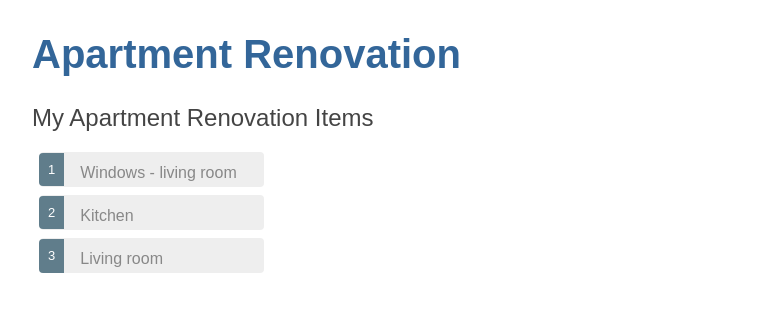
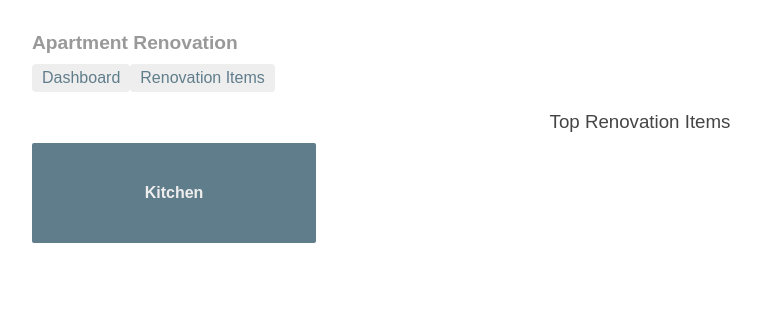
Before and after one commit to vispharaon/apt-renovation-items, an Angular app: page /dashboard in a window 1280 px wide. Before the commit this address led to /. Shown: the top 312 px of the page, without its empty margins (0-761 px from the left). Built offline with nearby package versions, Linux system fonts and the light colour scheme.

Commit message:
Added renovationItem service, detail component, dashboard component and routing mechanism

```diff
--- a/src/app/app-routing.module.ts
+++ b/src/app/app-routing.module.ts
@@ -1,7 +1,14 @@
 import { NgModule } from '@angular/core';
 import { Routes, RouterModule } from '@angular/router';
 
-const routes: Routes = [];
+import { RenovationitemComponent } from './renovationitem/renovationitem.component';
+import { DashboardComponent } from './dashboard/dashboard.component';
+
+const routes: Routes = [
+  { path: '', redirectTo: '/dashboard', pathMatch: 'full' },
+  { path: 'dashboard', component: DashboardComponent },
+  { path: 'renovationitem', component: RenovationitemComponent }
+];
 
 @NgModule({
   imports: [RouterModule.forRoot(routes)],
--- a/src/app/app.component.css
+++ b/src/app/app.component.css
@@ -0,0 +1,29 @@
+/* AppComponent's private CSS styles */
+h1 {
+    font-size: 1.2em;
+    color: #999;
+    margin-bottom: 0;
+  }
+  h2 {
+    font-size: 2em;
+    margin-top: 0;
+    padding-top: 0;
+  }
+  nav a {
+    padding: 5px 10px;
+    text-decoration: none;
+    margin-top: 10px;
+    display: inline-block;
+    background-color: #eee;
+    border-radius: 4px;
+  }
+  nav a:visited, a:link {
+    color: #607d8b;
+  }
+  nav a:hover {
+    color: #039be5;
+    background-color: #cfd8dc;
+  }
+  nav a.active {
+    color: #039be5;
+  }
--- a/src/app/app.component.html
+++ b/src/app/app.component.html
@@ -1,2 +1,6 @@
 <h1>{{title}}</h1>
-<app-renovationitem></app-renovationitem>
+<nav>
+    <a routerLink="/dashboard">Dashboard</a>
+    <a routerLink="/renovationitem">Renovation Items</a>
+</nav>
+<router-outlet></router-outlet>
--- a/src/app/app.module.ts
+++ b/src/app/app.module.ts
@@ -6,12 +6,14 @@ import { AppRoutingModule } from './app-routing.module';
 import { AppComponent } from './app.component';
 import { RenovationitemComponent } from './renovationitem/renovationitem.component';
 import { RenovationItemDetailComponent } from './renovation-item-detail/renovation-item-detail.component';
+import { DashboardComponent } from './dashboard/dashboard.component';
 
 @NgModule({
   declarations: [
     AppComponent,
     RenovationitemComponent,
-    RenovationItemDetailComponent
+    RenovationItemDetailComponent,
+    DashboardComponent
   ],
   imports: [
     BrowserModule,
--- /dev/null
+++ b/src/app/dashboard/dashboard.component.css
@@ -0,0 +1,63 @@
+/* DashboardComponent's private CSS styles */
+[class*='col-'] {
+    float: left;
+    padding-right: 20px;
+    padding-bottom: 20px;
+  }
+  [class*='col-']:last-of-type {
+    padding-right: 0;
+  }
+  a {
+    text-decoration: none;
+  }
+  *, *:after, *:before {
+    -webkit-box-sizing: border-box;
+    -moz-box-sizing: border-box;
+    box-sizing: border-box;
+  }
+  h3 {
+    text-align: center;
+    margin-bottom: 0;
+  }
+  h4 {
+    position: relative;
+  }
+  .grid {
+    margin: 0;
+  }
+  .col-1-4 {
+    width: 25%;
+  }
+  .module {
+    padding: 20px;
+    text-align: center;
+    color: #eee;
+    max-height: 120px;
+    min-width: 120px;
+    background-color: #607d8b;
+    border-radius: 2px;
+  }
+  .module:hover {
+    background-color: #eee;
+    cursor: pointer;
+    color: #607d8b;
+  }
+  .grid-pad {
+    padding: 10px 0;
+  }
+  .grid-pad > [class*='col-']:last-of-type {
+    padding-right: 20px;
+  }
+  @media (max-width: 600px) {
+    .module {
+      font-size: 10px;
+      max-height: 75px; }
+  }
+  @media (max-width: 1024px) {
+    .grid {
+      margin: 0;
+    }
+    .module {
+      min-width: 60px;
+    }
+  }
--- /dev/null
+++ b/src/app/dashboard/dashboard.component.html
@@ -0,0 +1,8 @@
+<h3>Top Renovation Items</h3>
+<div class="grid grid-pad">
+  <a *ngFor="let renovationItem of renovationItems" class="col-1-4">
+    <div class="module renovationItem">
+      <h4>{{renovationItem.name}}</h4>
+    </div>
+  </a>
+</div>
--- /dev/null
+++ b/src/app/dashboard/dashboard.component.ts
@@ -0,0 +1,23 @@
+import { Component, OnInit } from '@angular/core';
+import { RenovationItem } from '../renovationitem';
+import { RenovationitemService } from '../renovationitem.service';
+
+@Component({
+  selector: 'app-dashboard',
+  templateUrl: './dashboard.component.html',
+  styleUrls: ['./dashboard.component.css']
+})
+export class DashboardComponent implements OnInit {
+  renovationItems: RenovationItem[] = [];
+
+  constructor(private renovationItemService: RenovationitemService) { }
+
+  ngOnInit() {
+    this.getRenovationItems();
+  }
+
+  getRenovationItems(){
+    this.renovationItemService.getRenovationItems()
+          .subscribe(renovationItems => this.renovationItems = renovationItems.slice(1,2));
+  }
+}
--- a/src/app/renovation-item-detail/renovation-item-detail.component.html
+++ b/src/app/renovation-item-detail/renovation-item-detail.component.html
@@ -1,3 +1,21 @@
-<p>
-  renovation-item-detail works!
-</p>
+<div *ngIf="renovationItem">
+  <h2>{{renovationItem.name}} Details</h2>
+  <div><span>id: </span>{{renovationItem.id}}</div>
+  <div><span>name: </span>{{renovationItem.name | uppercase}}</div>
+  <div><span>dateChanged: </span>{{renovationItem.dateChanged | date:"dd.MM.yyyy"}}</div>
+  <div><span>cost: </span>{{renovationItem.cost}}</div>
+  <div><span>estimatedCost: </span>{{renovationItem.estimatedCost}}</div>
+  <div><span>description: </span>{{renovationItem.description}}</div>
+  <div><span>status: </span>{{statusType[renovationItem.status]}}</div>
+
+  <div>
+    <label>name:
+      <input [(ngModel)]="renovationItem.name" placeholder="name">
+    </label>
+  </div>
+  <div>
+    <label>description:
+      <input [(ngModel)]="renovationItem.description" placeholder="description">
+    </label>
+  </div>
+</div>
--- a/src/app/renovation-item-detail/renovation-item-detail.component.ts
+++ b/src/app/renovation-item-detail/renovation-item-detail.component.ts
@@ -1,4 +1,6 @@
-import { Component, OnInit } from '@angular/core';
+import { Component, OnInit, Input } from '@angular/core';
+import { RenovationItem } from '../renovationitem';
+import { StatusType } from '../status-type.enum';
 
 @Component({
   selector: 'app-renovation-item-detail',
@@ -7,6 +9,10 @@ import { Component, OnInit } from '@angular/core';
 })
 export class RenovationItemDetailComponent implements OnInit {
 
+  @Input() renovationItem: RenovationItem;
+
+  statusType = StatusType;
+
   constructor() { }
 
   ngOnInit() {
--- /dev/null
+++ b/src/app/renovationitem.service.ts
@@ -0,0 +1,16 @@
+import { Injectable } from '@angular/core';
+import { RenovationItem } from './renovationitem';
+import { RENOVATIONITEMS } from './mock-renovationitems';
+
+import { Observable, of } from 'rxjs';
+
+@Injectable({
+  providedIn: 'root'
+})
+export class RenovationitemService {
+  constructor() { }
+
+  getRenovationItems(): Observable<RenovationItem[]> {
+    return of(RENOVATIONITEMS);
+  }
+}
--- a/src/app/renovationitem/renovationitem.component.html
+++ b/src/app/renovationitem/renovationitem.component.html
@@ -1,25 +1,3 @@
-<div *ngIf="selectedRenovationItem">
-  <h2>{{selectedRenovationItem.name}} Details</h2>
-  <div><span>id: </span>{{selectedRenovationItem.id}}</div>
-  <div><span>name: </span>{{selectedRenovationItem.name | uppercase}}</div>
-  <div><span>dateChanged: </span>{{selectedRenovationItem.dateChanged | date:"dd.MM.yyyy"}}</div>
-  <div><span>cost: </span>{{selectedRenovationItem.cost}}</div>
-  <div><span>estimatedCost: </span>{{selectedRenovationItem.estimatedCost}}</div>
-  <div><span>description: </span>{{selectedRenovationItem.description}}</div>
-  <div><span>status: </span>{{statusType[selectedRenovationItem.status]}}</div>
-
-  <div>
-    <label>name:
-      <input [(ngModel)]="selectedRenovationItem.name" placeholder="name">
-    </label>
-  </div>
-  <div>
-    <label>description:
-      <input [(ngModel)]="selectedRenovationItem.description" placeholder="description">
-    </label>
-  </div>
-</div>
-
 <h2>My Apartment Renovation Items</h2>
 <ul class="renovationItems">
   <li *ngFor="let renovationItem of renovationItems"
@@ -28,3 +6,5 @@
     <span class="badge">{{renovationItem.id}}</span> {{renovationItem.name}}
   </li>
 </ul>
+
+<app-renovation-item-detail [renovationItem]="selectedRenovationItem"></app-renovation-item-detail>
--- a/src/app/renovationitem/renovationitem.component.ts
+++ b/src/app/renovationitem/renovationitem.component.ts
@@ -1,7 +1,6 @@
 import { Component, OnInit } from '@angular/core';
 import { RenovationItem } from '../renovationitem';
-import { StatusType } from '../status-type.enum';
-import { RENOVATIONITEMS } from '../mock-renovationitems';
+import { RenovationitemService } from '../renovationitem.service';
 
 @Component({
   selector: 'app-renovationitem',
@@ -9,25 +8,20 @@ import { RENOVATIONITEMS } from '../mock-renovationitems';
   styleUrls: ['./renovationitem.component.css']
 })
 export class RenovationitemComponent implements OnInit {
-  renovationItems = RENOVATIONITEMS;
+  renovationItems: RenovationItem[];
 
   selectedRenovationItem: RenovationItem;
 
-  renovationItem: RenovationItem = {
-    id: 1,
-    name: 'Windows - living room',
-    dateChanged: new Date(2018, 6, 1),
-    cost: 2000.0,
-    estimatedCost: 2500.0,
-    description: 'New white windows with triple glass. Changed old wood for plastic.',
-    status: 2
-  };
-
-  statusType = StatusType;
-
-  constructor() { }
+  constructor(private renovationItemService: RenovationitemService) {}
 
   ngOnInit() {
+    this.getRenovationItems();
+  }
+
+  getRenovationItems(): void{
+    this.renovationItemService
+        .getRenovationItems()
+        .subscribe(renovationItems => this.renovationItems = renovationItems);
   }
 
   onSelect(renovationItem: RenovationItem): void{
```
Also changed, not shown: 2 other files (tests, documents, lock files or other folders).
